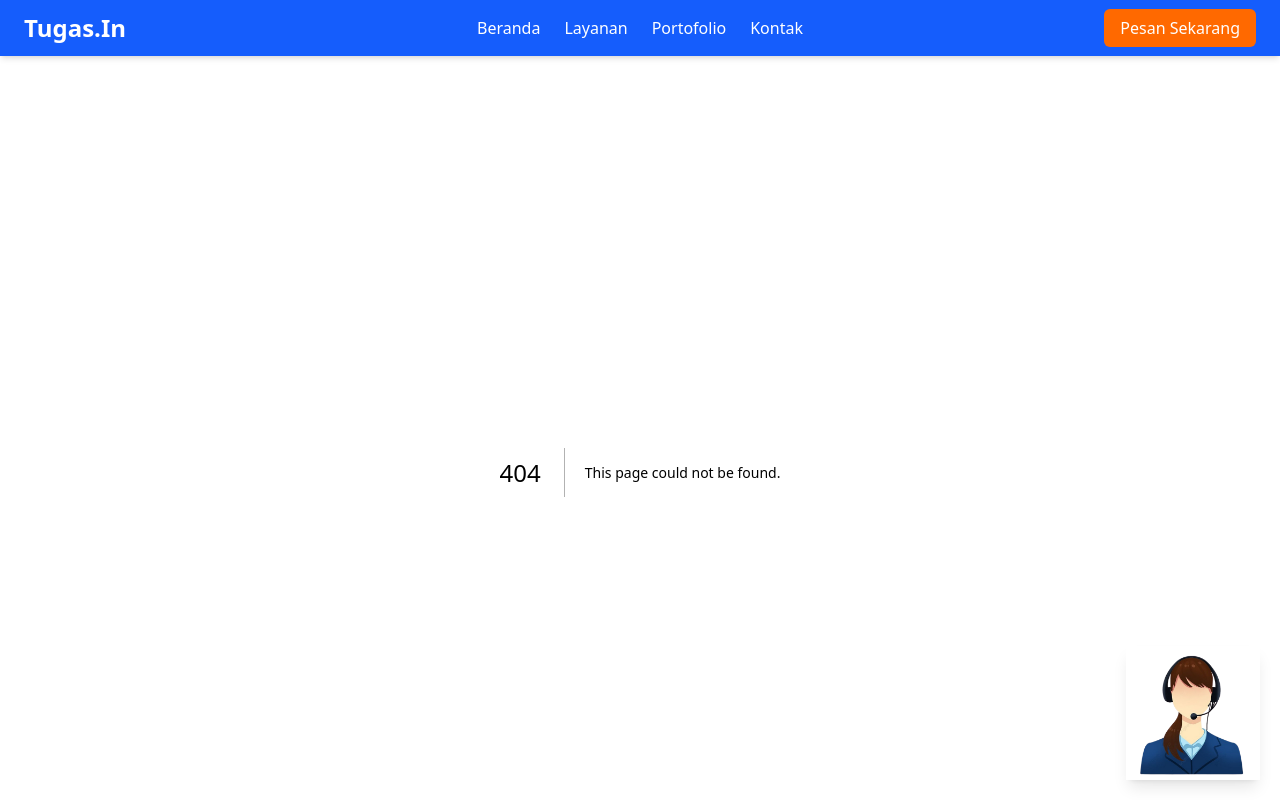
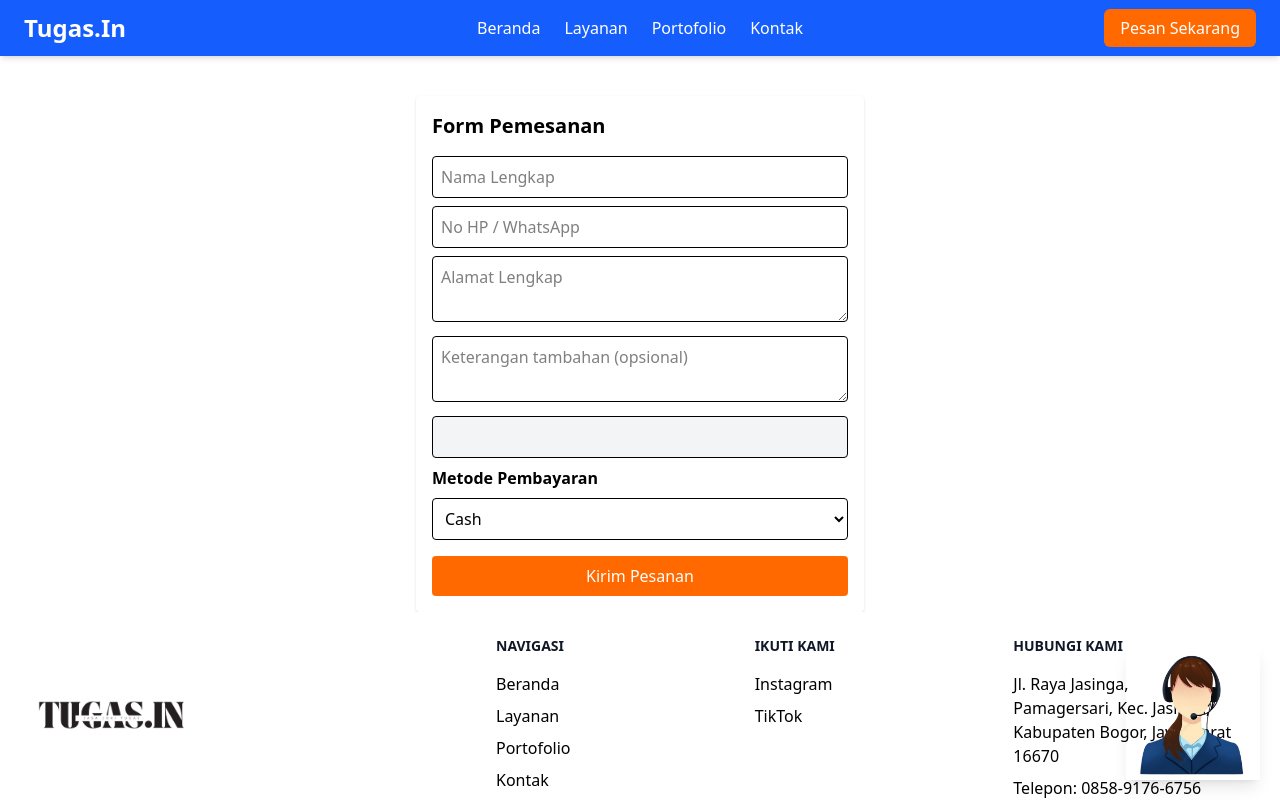
Before and after one commit to Dimas712/Toko_online, a Next.js app: page /form-pemesanan in a window 1280 px wide. Before the commit this address had no page. Shown: the top 800 px of the page. Built offline with nearby package versions, Linux system fonts and the light colour scheme.

Commit message:
`Added react-qr-code package and updated package.json and src/app/layanan/page.jsx`

```diff
--- a/package.json
+++ b/package.json
@@ -15,6 +15,7 @@
     "next-sitemap": "^4.2.3",
     "react": "19.1.0",
     "react-dom": "19.1.0",
+    "react-qr-code": "^2.0.18",
     "swiper": "^11.2.10"
   },
   "devDependencies": {
--- /dev/null
+++ b/src/app/form-pemesanan/page.jsx
@@ -0,0 +1,111 @@
+"use client";
+import { useState } from "react";
+import { useSearchParams } from "next/navigation";
+
+export default function FormPemesanan() {
+  const searchParams = useSearchParams();
+  const jasa = searchParams.get("jasa") || "";
+
+  const [formData, setFormData] = useState({
+    nama: "",
+    hp: "",
+    alamat: "",
+    keterangan: "",
+    jasa,
+    bayar: "cash"
+  });
+
+  const qrisImage = "/qris.jpeg"; // Simpan gambar di folder public
+
+  const handleDownloadQRIS = () => {
+    const link = document.createElement("a");
+    link.href = qrisImage;
+    link.download = "qris.jpeg";
+    link.click();
+  };
+
+  const kirimWA = () => {
+    const adminPhone = "6285891766756";
+    const text = `Halo Admin, saya ingin memesan layanan:\n
+    Nama: ${formData.nama}
+    No HP: ${formData.hp}
+    Alamat: ${formData.alamat}
+    Keterangan: ${formData.keterangan}
+    Jasa: ${formData.jasa}
+    Metode Pembayaran: ${formData.bayar}`;
+
+    window.open(`https://wa.me/${adminPhone}?text=${encodeURIComponent(text)}`, "_blank");
+  };
+
+  return (
+    <div className="max-w-md mx-auto p-4 bg-white shadow rounded mt-6">
+      <h2 className="text-xl font-bold mb-4">Form Pemesanan</h2>
+
+      <input
+        type="text"
+        placeholder="Nama Lengkap"
+        className="border p-2 w-full mb-2 rounded"
+        onChange={(e) => setFormData({ ...formData, nama: e.target.value })}
+        value={formData.nama}
+      />
+
+      <input
+        type="text"
+        placeholder="No HP / WhatsApp"
+        className="border p-2 w-full mb-2 rounded"
+        onChange={(e) => setFormData({ ...formData, hp: e.target.value })}
+        value={formData.hp}
+      />
+
+      <textarea
+        placeholder="Alamat Lengkap"
+        className="border p-2 w-full mb-2 rounded"
+        onChange={(e) => setFormData({ ...formData, alamat: e.target.value })}
+        value={formData.alamat}
+      />
+
+      {/* Field keterangan tambahan */}
+      <textarea
+        placeholder="Keterangan tambahan (opsional)"
+        className="border p-2 w-full mb-2 rounded"
+        onChange={(e) => setFormData({ ...formData, keterangan: e.target.value })}
+        value={formData.keterangan}
+      />
+
+      <input
+        type="text"
+        className="border p-2 w-full mb-2 bg-gray-100 rounded"
+        value={formData.jasa}
+        readOnly
+      />
+      <label className="block mb-2 font-semibold">Metode Pembayaran</label>
+      <select
+        className="border p-2 w-full mb-4 rounded"
+        onChange={(e) => setFormData({ ...formData, bayar: e.target.value })}
+        value={formData.bayar}
+      >
+        <option value="cash">Cash</option>
+        <option value="qris">QRIS</option>
+      </select>
+
+      {formData.bayar === "qris" && (
+        <div className="text-center mb-4">
+          <img src={qrisImage} alt="QRIS" className="w-48 mx-auto mb-2" />
+          <button
+            onClick={handleDownloadQRIS}
+            className="bg-green-500 text-white px-4 py-2 rounded hover:bg-green-600"
+          >
+            Download QRIS
+          </button>
+        </div>
+      )}
+
+      <button
+        onClick={kirimWA}
+        className="bg-orange-500 text-white px-4 py-2 rounded w-full hover:bg-orange-600"
+      >
+        Kirim Pesanan
+      </button>
+    </div>
+  );
+}
--- a/src/app/layanan/page.jsx
+++ b/src/app/layanan/page.jsx
@@ -76,17 +76,12 @@ export default function LayananPage() {
             <div className="p-4">
               <h3 className="font-semibold text-gray-800">{product.name}</h3>
 
-              <a
-                href={`https://wa.me/6285891766756?text=${encodeURIComponent(
-                  `Halo, saya ingin memesan layanan ${product.name}`
-                )}`}
-                target="_blank"
-                rel="noopener noreferrer"
-              >
+              <a href={`/form-pemesanan?jasa=${encodeURIComponent(product.name)}`}>
                 <button className="mt-2 bg-orange-500 text-white px-4 py-2 rounded hover:bg-orange-600 w-full cursor-pointer">
                   Pesan Sekarang
                 </button>
               </a>
+
             </div>
           </div>
         ))}
```
Also changed, not shown: public/qris.jpeg (added), 1 other file (tests, documents, lock files or other folders).
